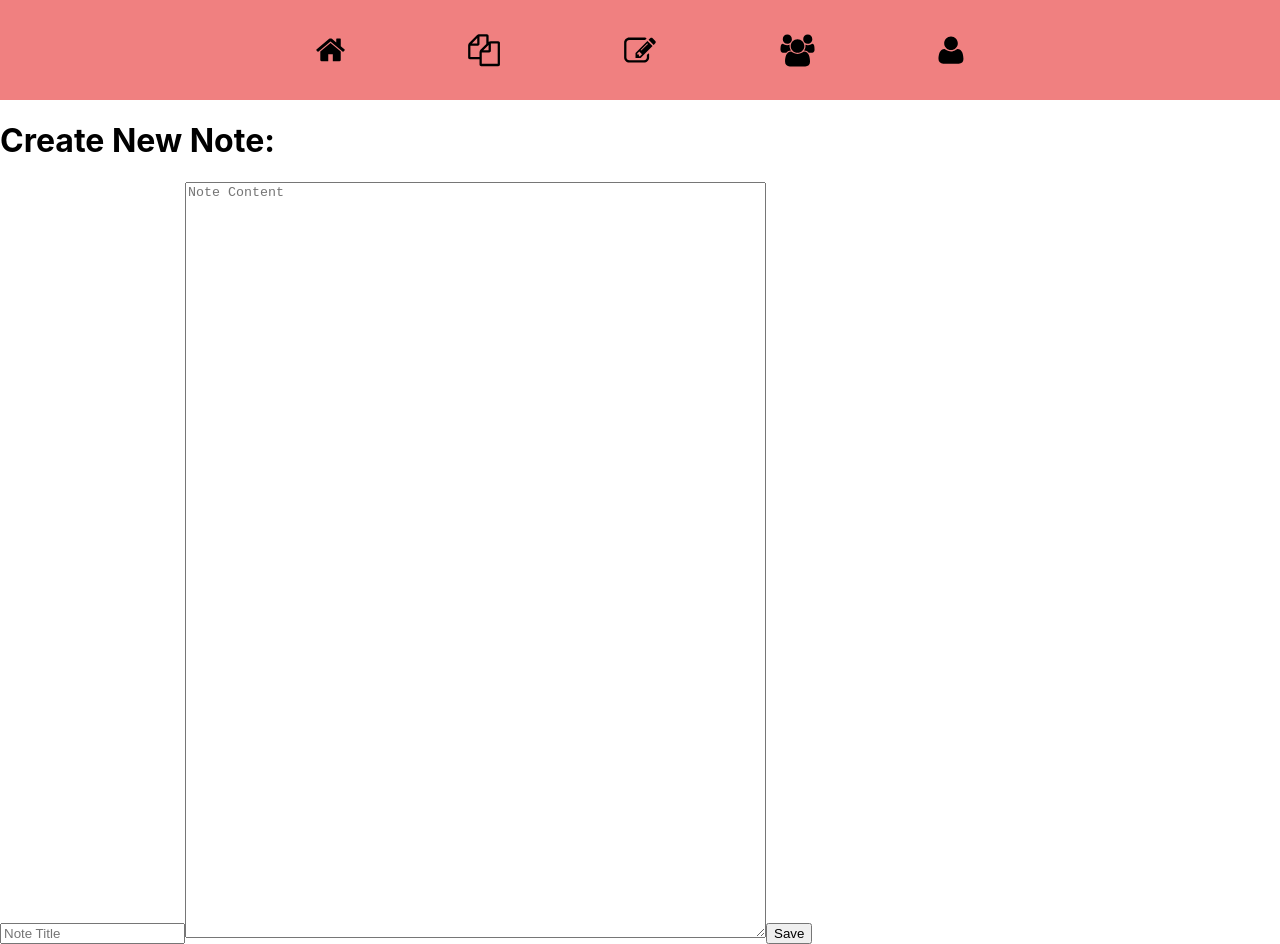
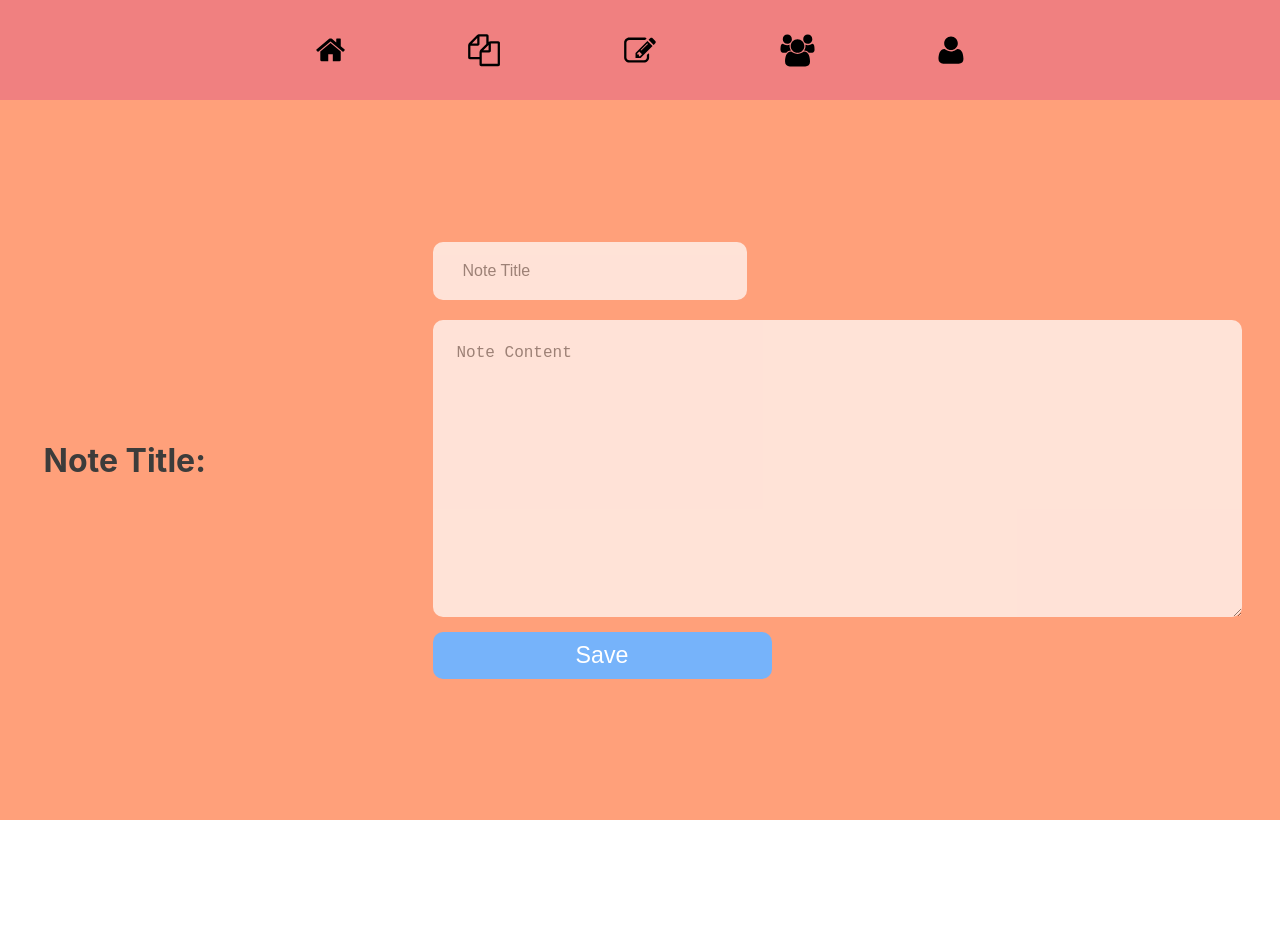
Before and after one commit to jlaluces123/TakeNotes, a React (Create React App) app in the folder takenotes/: page /note-form in a window 1280 px wide. After the commit the page ends 820 px from the top, so only its background shows below. Built offline with nearby package versions, Linux system fonts and the light colour scheme.

Commit message:
REACT MVP: Styling for add-a-note form finished

```diff
--- a/takenotes/src/App.css
+++ b/takenotes/src/App.css
@@ -1,85 +1,6 @@
-/* .App {
-  text-align: center;
+.App {
+  background-color: lightsalmon;
 }
-
-.App-logo {
-  animation: App-logo-spin infinite 20s linear;
-  height: 80px;
-}
-
-.App-header {
-  background-color: #222;
-  height: 150px;
-  padding: 20px;
-  color: white;
-}
-
-.App-title {
-  font-size: 1.5em;
-}
-
-.App-intro {
-  font-size: large;
-}
-
-@keyframes App-logo-spin {
-  from { transform: rotate(0deg); }
-  to { transform: rotate(360deg); }
-} */
-
-/* .App {
-  width: 100%;
-  display: flex;
-  flex-direction: row;
-  height: 100vh;
-}
-
-.navbar {
-  background-color: #D3D2D3;
-  width: 15%;
-  height: 100%;
-}
-
-.navbar-list {
-  padding: 0;
-  display: flex;
-  flex-direction: row;
-  align-items: center;
-  list-style: none;
-}
-
-.navbar-buttons-1 {
-  background-color: #00BEC0;
-  color: white;
-  text-decoration: none;
-  padding: 13px 73px;
-  border: 1px solid darkgrey;
-}
-
-.navbar-buttons-2 {
-  background-color: #00BEC0;
-  color: white;
-  text-decoration: none;
-  padding: 13px 37px;
-  border: 1px solid darkgrey;
-}
-
-.navbar-buttons-3 {
-  background-color: #00BEC0;
-  color: white;
-  text-decoration: none;
-  padding: 13px 28px;
-  border: 1px solid darkgrey;
-}
-
-.button-list-el {
-  margin-bottom: 40px;
-}
-
-.app-title {
-  padding-left: 12px;
-  margin-bottom: 30px;
-} */
 
 .navbar {
   display: flex;
@@ -105,10 +26,9 @@
 }
 
 .nav-link:hover {
-  background-color: #E6EBE0;
+  background-color:lightcoral;
   transition: 0.2s;
-  border-radius: 10px;
-  padding: 8px 0 0 0;
+  padding: 7px 0 0 0;
 }
 
 .home-button {
--- /dev/null
+++ b/takenotes/src/components/AddNoteForm/AddNoteForm.css
@@ -0,0 +1,65 @@
+.add-a-note-form {
+  display: flex;
+  /* flex-direction: column; */
+  overflow: hidden;
+  justify-content: center;
+  align-items: center;
+}
+
+.add-a-note-header {
+  padding-left: 3.4%;
+  color: #3C3C3B;
+  width: 40%;
+}
+
+form {
+  display: flex;
+  flex-direction: column;
+  width: 100%;
+  /* margin: 0 7%; */
+  overflow: hidden;
+  padding-left: 50px;
+  height: 90vh;
+  align-items: flex-start;
+  justify-content: center;
+}
+
+.title-input {
+  border: none;
+  padding: 20px 30px;
+  /* background-color: lightpink; */
+  /* opacity: 0.2; */
+  opacity: 0/8;
+  border-radius: 10px;
+  width: 30%;
+  color: black;
+  /* padding-bottom: 50px; */
+  margin-bottom: 20px;
+  opacity: 0.7;
+  font-size: 1rem;
+}
+
+.note-body-input {
+  width: 761px;
+  border: none;
+  border-radius: 10px;
+  font-size: 1rem;
+  opacity: 0.7;
+  margin: 0px;
+  height: 249px;
+  padding: 24px;
+}
+
+.save-button {
+  color: #fff;
+  text-decoration: none;
+  font-size: 1.45em;
+  /* margin: 0 15px; */
+  background: #76B3FA;
+  width: 40%;
+  padding: 10px;
+  margin-top: 15px;
+  cursor: pointer;
+  border: none;
+  border-radius: 10px;
+}
--- a/takenotes/src/components/AddNoteForm/AddNoteForm.js
+++ b/takenotes/src/components/AddNoteForm/AddNoteForm.js
@@ -1,4 +1,5 @@
 import React from 'react';
+import './AddNoteForm.css';
 
 export const AddNoteForm = props => {
 
@@ -14,7 +15,7 @@ export const AddNoteForm = props => {
 
   return (
     <div className='add-a-note-form'>
-    <h1 className='add-a-note-header'>Create New Note:</h1>
+    <h1 className='add-a-note-header'>Note Title:</h1>
       <form>
         <input
           className='title-input'
--- a/takenotes/src/components/NotesList/NotesList.css
+++ b/takenotes/src/components/NotesList/NotesList.css
@@ -1,27 +1,38 @@
-.notes-list-wrap {
-  background: #F5CAC3;
-}
-
 h4 {
   margin: 0;
   text-align: center;
-  font-size: 1.8rem;
+  font-size: 3.8rem;
+  padding-left: 7%;
+}
+
+.notes-list-wrap {
+  background: #F5CAC3;
+  overflow: hidden;
+  display: flex;
+  justify-content: center;
+  align-items: center;
+  padding-top: 50px;
 }
 
 .notes-map {
-  height: 543px;
   display: flex;
   justify-content: space-evenly;
   flex-wrap: wrap;
-  width: 100%;
+  flex-direction: column;
+  width: 85%;
+  align-items: center;
 }
 
 .note-box {
-  width: 500px;
+  width: 50%;
+  border: 3px solid lightcoral;
+  border-radius: 20px;
+  padding: 10px;
+  margin-bottom: 20px;
 }
 
 .note-body {
-  width: 500px;
+  width: 100%;
   text-overflow: ellipsis;
   overflow: hidden;
   white-space: nowrap;
```
Also changed, not shown: 2 other files (tests, documents, lock files or other folders).
